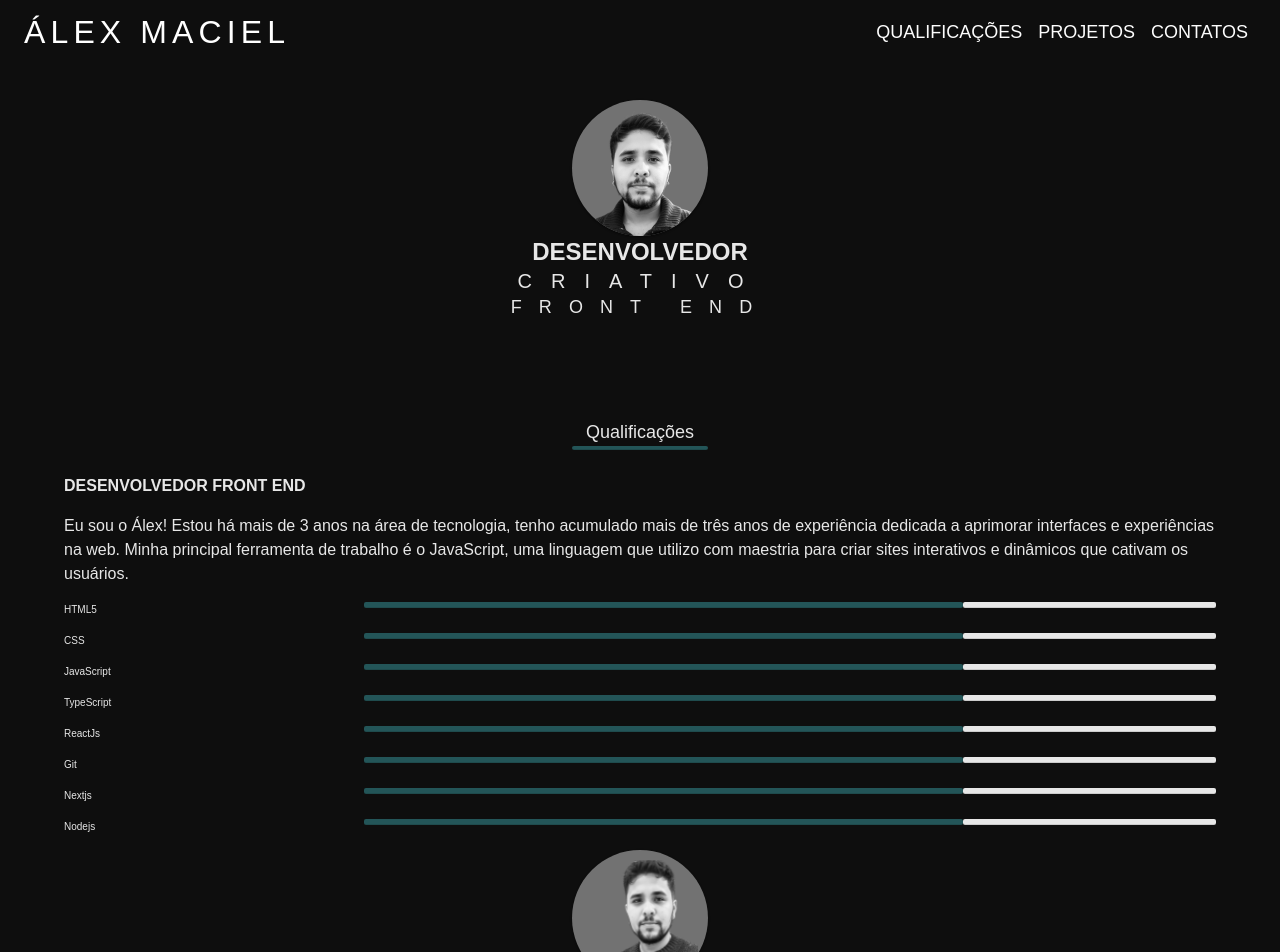
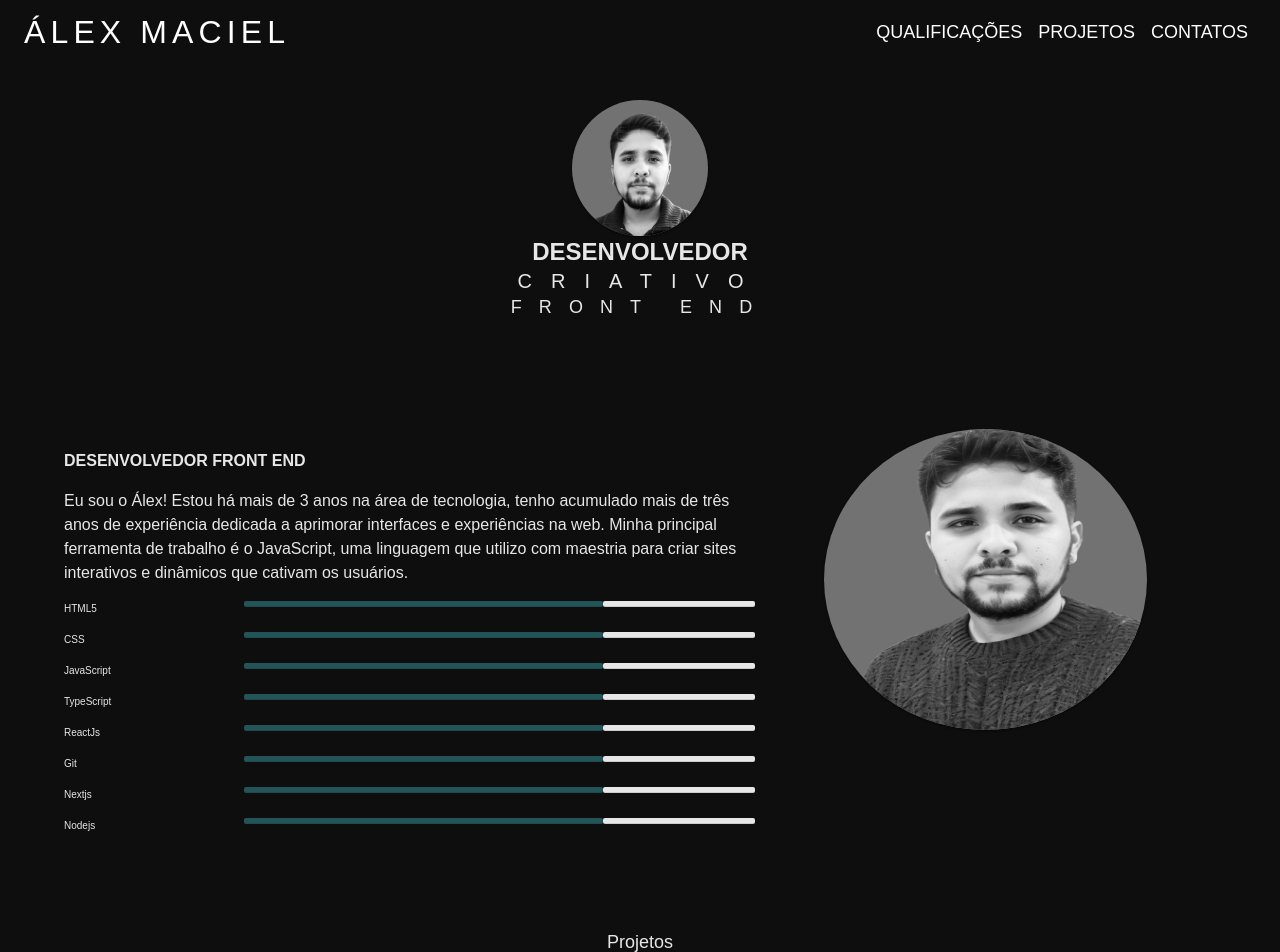
Before and after one commit to alexmacieldeveloper/my-web-site, a Next.js app: page / in a window 1280 px wide. Shown: the top 952 px of the page. Built offline with nearby package versions, Linux system fonts and the light colour scheme.

Commit message:
change sizes and positions of images

```diff
--- a/src/components/Qualifications/index.tsx
+++ b/src/components/Qualifications/index.tsx
@@ -12,10 +12,10 @@ type Props = {
 export default function Qualifications(props: Props) {
     const { id } = props;
     return (
-        <Box sx={{ width: '100%', margin: '80px 0' }} id={id}>
-            <Typography sx={{ color: 'primary.light', textAlign: 'center', fontSize: '18px'}}>Qualificações</Typography>
-            <Divider sx={{ backgroundColor: 'primary.main', height: '4px', width: '136px', borderRadius: '2px', margin: '0 auto'}} />
-            <Box sx={{ marginTop: '24px'}}>
+        <Box sx={{ width: '100%', margin: '80px 0', display: { xs: 'block', sm: 'block', md: 'flex', lg: 'flex'} }} id={id}>
+            <Typography sx={{ color: 'primary.light', textAlign: 'center', fontSize: '18px', display: { xs: 'block', sm: 'none', md: 'none', lg: 'none'},}}>Qualificações</Typography>
+            <Divider sx={{ backgroundColor: 'primary.main', height: '4px', width: '136px', borderRadius: '2px', margin: '0 auto', display: { xs: 'block', sm: 'none', md: 'none', lg: 'none'}}} />
+            <Box sx={{ marginTop: '30px', width: { xs: '100%', sm: '100%', md: '60%', lg: '60%'}}}>
                 <Typography sx={{ color: 'primary.light', fontSize: '16px', fontWeight: 600, marginBottom: '16px'}}>DESENVOLVEDOR FRONT END</Typography>
                 <Typography sx={{ color: 'primary.light', fontSize: '16px', fontWeight: 100}}>Eu sou o Álex!
                     Estou há mais de 3 anos na área de tecnologia, tenho acumulado mais de três anos de experiência dedicada a aprimorar interfaces e experiências na web.
@@ -30,15 +30,17 @@ export default function Qualifications(props: Props) {
                     </Box>
                 )))}
             </Box>
-            <Card sx={{ width: '136px', height: '136px', backgroundColor: '#727272', borderRadius: '50%', margin: '10px auto'}}>
-                <Image
-                    src="/profile2.png"
-                    alt="me"
-                    height={132}
-                    width={107}
-                    style={{ margin: '10px 20px'}}
-                />
-            </Card>
+            <Box sx={{width: { xs: '100%', sm: '100%', md: '40%', lg: '40%'}}}>
+                <Card sx={{ position: 'relative', width: { xs: '136px', sm: '136px', md: '64%', lg: '70%'}, height: { xs: '136px', sm: '136px', md: '50%', lg: '70%'}, backgroundColor: '#727272', borderRadius: '50%', margin: '10px auto'}}>
+                    <Image
+                        fill
+                        src="/profile3.png"
+                        alt="me"
+                        sizes="(max-width: 768px) 107px"
+                        style={{ margin: { xs: '10px 20px', sm: '10px 20px', md:'10px 0px 0px 46    px', lg:'10px 0px 0px 46px'}}}
+                    />
+                </Card>
+            </Box>
         </Box>
     )
 }
```
Also changed, not shown: public/profile3.png (added).
